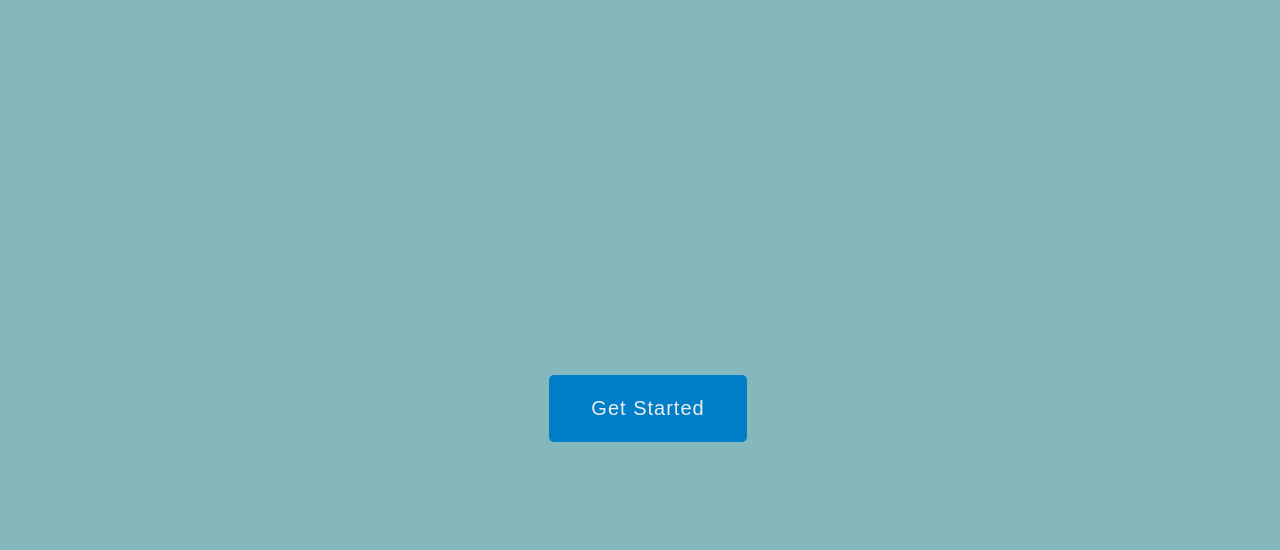
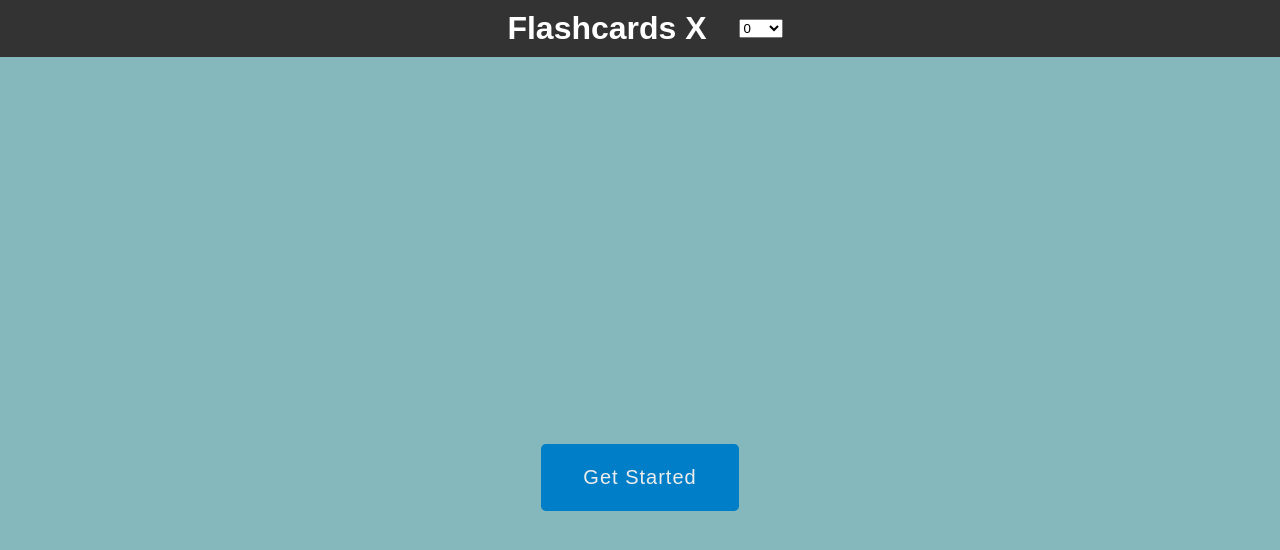
Before and after one commit to myquite/multiplication-flashcards, a plain HTML site: page index.html in a window 1280 px wide. Drawn offline with Linux system fonts and the light colour scheme.

Commit message:
Added a header and a select input number options

```diff
--- a/css/style.css
+++ b/css/style.css
@@ -3,9 +3,33 @@ body {
   box-sizing: border-box;
   font-family: sans-serif;
   font-size: 16px;
+  margin: 0;
 }
 
 body {
+  background-color: #84b8bd;
+  color: #2e2e2e;
+  display: flex;
+  flex-direction: column;
+  align-items: center;
+}
+
+header {
+  display: flex;
+  justify-content: center;
+  align-items: center;
+  margin-bottom: 20px;
+  background-color: #333;
+  color: white;
+  width: 100%;
+}
+
+header h1 {
+  margin: 0;
+  padding: 10px 2rem 10px 10px;
+}
+
+.container {
   width: 100vw;
   height: 100vh;
   display: -webkit-box;
@@ -21,8 +45,6 @@ body {
   -webkit-box-pack: center;
   -ms-flex-pack: center;
   justify-content: center;
-  background-color: #84B8BD;
-  color: #2e2e2e;
 }
 
 .score {
@@ -49,7 +71,7 @@ body {
 }
 
 .button {
-  background-color: #007EC7;
+  background-color: #007ec7;
   font-size: 20px;
   padding: 1em 2em;
   border-radius: 5px;
@@ -62,7 +84,7 @@ body {
 
 .button:hover {
   color: #fff;
-  background-color: #007Efd;
+  background-color: #007efd;
   border: 2px solid rgba(0, 126, 199, 1);
 }
 
@@ -132,8 +154,8 @@ input:focus {
   color: #2e2e2e;
 }
 
-input[type=number]::-webkit-inner-spin-button,
-input[type=number]::-webkit-outer-spin-button {
+input[type="number"]::-webkit-inner-spin-button,
+input[type="number"]::-webkit-outer-spin-button {
   -webkit-appearance: none;
   margin: 0;
 }
@@ -151,6 +173,6 @@ input[type=number]::-webkit-outer-spin-button {
   height: 320px;
   background-color: rgba(83, 177, 80, 1);
   color: #fff;
-  letter-spacing: .1em;
+  letter-spacing: 0.1em;
   border-radius: 3px;
 }
--- a/index.html
+++ b/index.html
@@ -1,17 +1,34 @@
 <!DOCTYPE html>
-<html >
+<html>
   <head>
-  <meta charset="UTF-8">
+    <meta charset="UTF-8" />
     <title>Multiplication Flashcards</title>
-  <meta name="viewport" content="width=device-width, initial-scale=1">
+    <meta name="viewport" content="width=device-width, initial-scale=1" />
 
-
-      <link rel="stylesheet" href="css/style.css">
-
-
+    <link rel="stylesheet" href="css/style.css" />
   </head>
 
   <body>
+    <header>
+      <h1>Flashcards X</h1>
+      <select name="factors" id="factors">
+        <option value="0">0</option>
+        <option value="1">1s</option>
+        <option value="2">2s</option>
+        <option value="3">3s</option>
+        <option value="4">4s</option>
+        <option value="5">5s</option>
+        <option value="6">6s</option>
+        <option value="7">7s</option>
+        <option value="8">8s</option>
+        <option value="9">9s</option>
+        <option value="10">10s</option>
+        <option value="11">11s</option>
+        <option value="12">12s</option>
+      </select>
+    </header>
+
+    <div class="container">
       <div class="score">
         <p><span class="wrong">0</span><span class="right">0</span></p>
       </div>
@@ -28,13 +45,18 @@
           <hr />
         </div>
 
-    <input autofocus required type="number" name="answer" id="answer" title="answer"/>
-
+        <input
+          autofocus
+          required
+          type="number"
+          name="answer"
+          id="answer"
+          title="answer"
+        />
       </div>
 
       <div class="message"></div>
-
+    </div>
     <script src="js/index.js"></script>
-
   </body>
 </html>
--- a/js/index.js
+++ b/js/index.js
@@ -1,7 +1,6 @@
 "use strict";
 
 document.addEventListener("DOMContentLoaded", function () {
-
   const button = document.querySelector(".button");
   const card = document.querySelector(".card");
   const multiplicand = document.querySelector(".num1");
@@ -27,7 +26,10 @@ document.addEventListener("DOMContentLoaded", function () {
 
   // assigned and multiply the multiplicand and the multiplier saving the product in correctAnswer
   function createNewFactors() {
-    correctAnswer = multiply(assignValues(multiplicand), assignValues(multiplier));
+    correctAnswer = multiply(
+      assignValues(multiplicand),
+      assignValues(multiplier)
+    );
   }
 
   // starts the game and creates the first card
```
Lines whose indentation alone changed are shown as unchanged.
